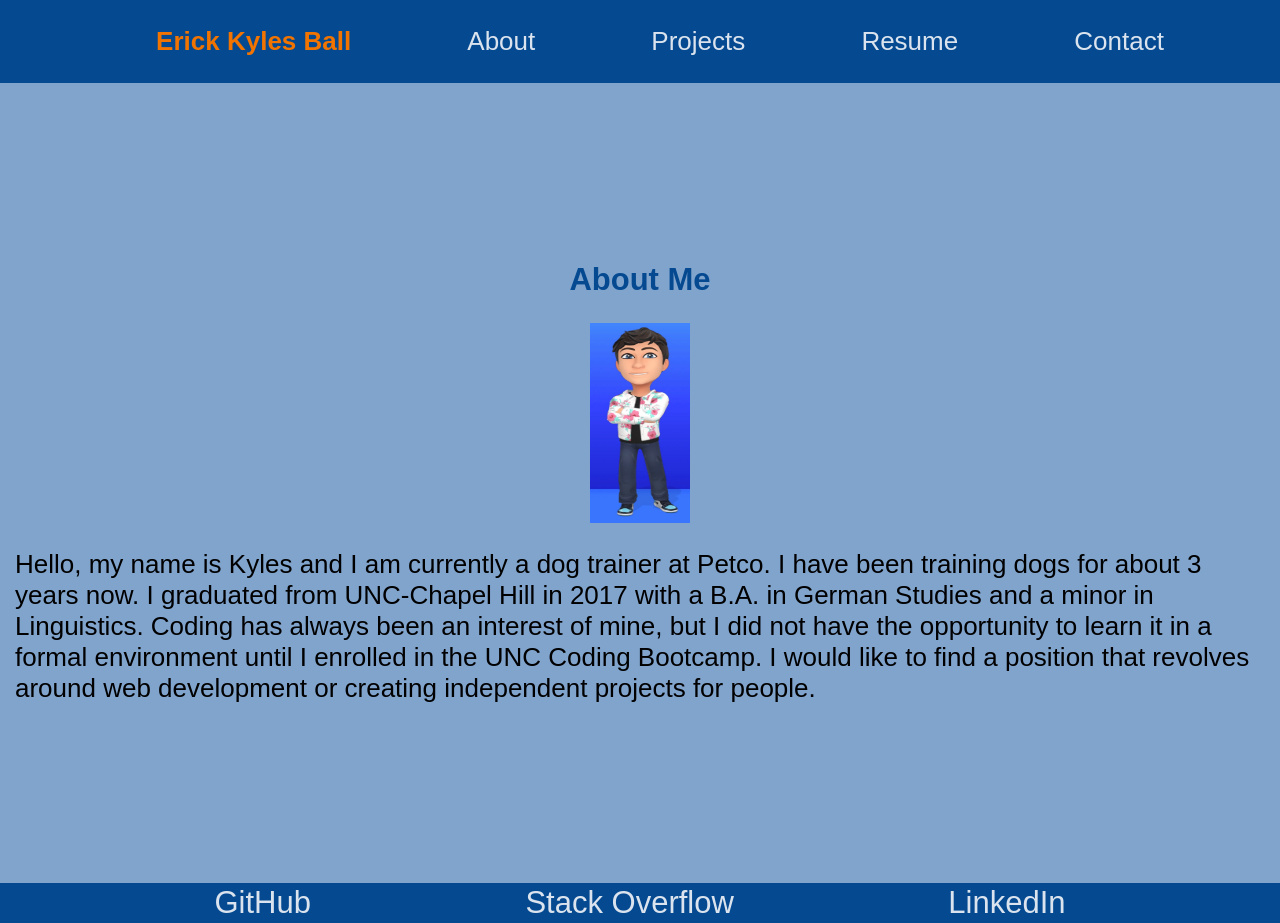
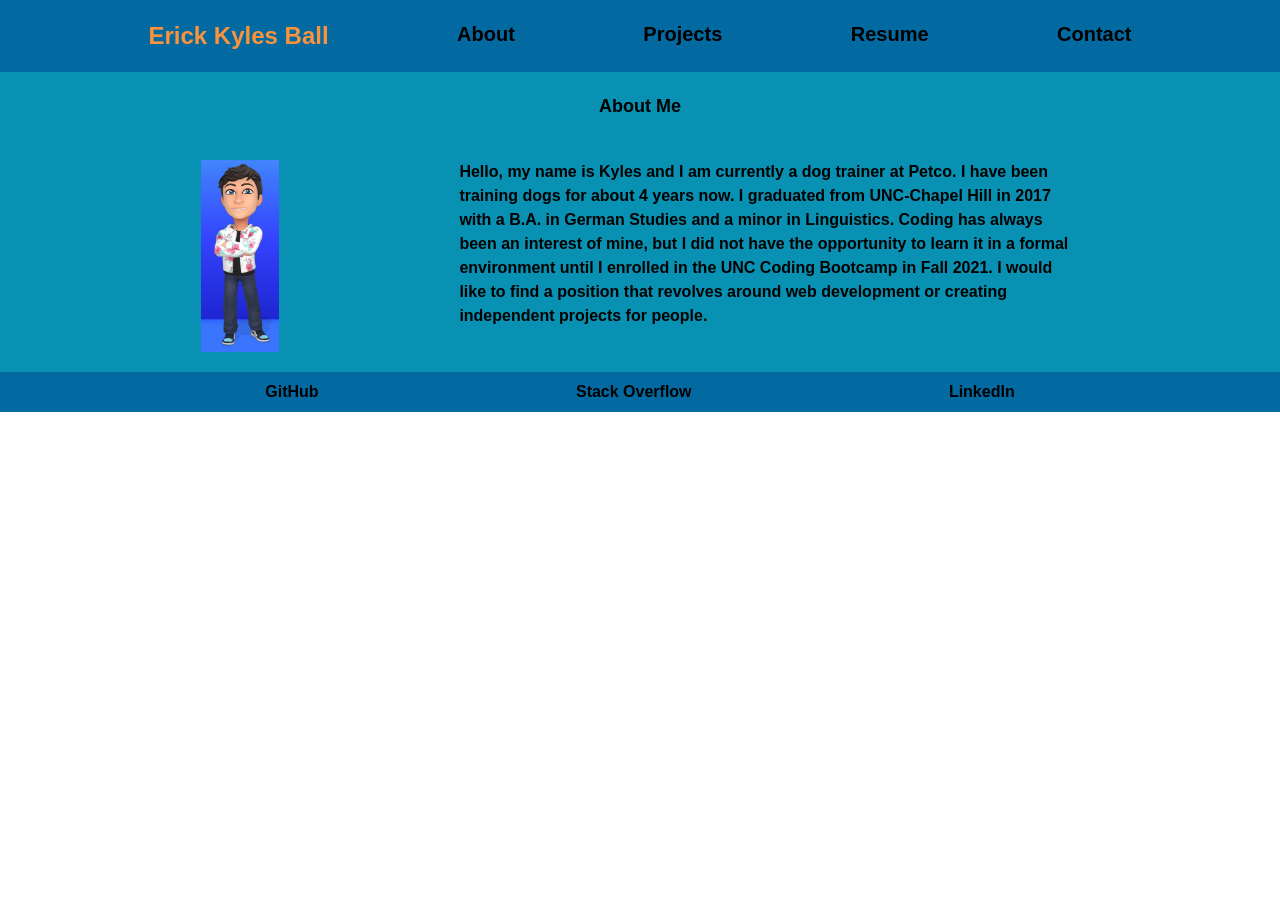
Before and after one commit to ekball/C20-React-Portfolio, a React (Create React App) app: page / in a window 1280 px wide. After the commit the page ends 800 px from the top, so only its background shows below. Built offline with nearby package versions, Linux system fonts and the light colour scheme.

Commit message:
fixed the navtabs and the about page

```diff
--- a/package.json
+++ b/package.json
@@ -39,6 +39,9 @@
     ]
   },
   "devDependencies": {
-    "gh-pages": "^3.2.3"
+    "autoprefixer": "^10.4.4",
+    "gh-pages": "^3.2.3",
+    "postcss": "^8.4.12",
+    "tailwindcss": "^3.0.24"
   }
 }
--- /dev/null
+++ b/postcss.config.js
@@ -0,0 +1,6 @@
+module.exports = {
+  plugins: {
+    tailwindcss: {},
+    autoprefixer: {},
+  },
+}
--- a/src/components/About/index.js
+++ b/src/components/About/index.js
@@ -3,17 +3,24 @@ import Avatar from '../../assets/images/avatar.jpeg';
 
 function About() {
   return (
-    <section className='about-section'>
 
-      <h1 id="about" className="about-title">About Me</h1>
+    <section className='about-section flex-wrap flex justify-center align-center bg-cyan-600'>
 
-      <img src={Avatar}/>
+      <h1 id="about" className="about-title text-lg p-5">About Me</h1>
 
-      <p>
-            Hello, my name is Kyles and I am currently a dog trainer at Petco. I have been training dogs for about 3 years now. I graduated from UNC-Chapel Hill in 2017 with a B.A. in German Studies and a minor in Linguistics.
-            Coding has always been an interest of mine, but I did not have the opportunity to learn it in a formal environment until I enrolled in the UNC Coding Bootcamp.
+      <div className='flex justify-evenly align-center p-5'>
+
+      <img src={Avatar} className='h-48'/>
+
+      <p className='flex flex-wrap w-1/2'>
+            Hello, my name is Kyles and I am currently a dog trainer at Petco. I have been training dogs for about 4 years now. I graduated from UNC-Chapel Hill in 2017 with a B.A. in German Studies and a minor in Linguistics.
+            Coding has always been an interest of mine, but I did not have the opportunity to learn it in a formal environment until I enrolled in the UNC Coding Bootcamp in Fall 2021.
             I would like to find a position that revolves around web development or creating independent projects for people.
       </p>
+
+
+      </div>
+
 
     </section>
   );
--- a/src/components/Footer/index.js
+++ b/src/components/Footer/index.js
@@ -3,13 +3,14 @@ import React from "react";
 function Footer() {
 
     return(
-        <div className="footer-section">
 
-            <a href='https://github.com/ekball' className="footer-link">GitHub</a>
+        <div className="footer-section flex justify-evenly content-center bg-sky-700 p-2">
 
-            <a href='https://stackexchange.com/users/22776564/ekball' className="footer-link">Stack Overflow</a>
+            <a href='https://github.com/ekball' className="footer-link hover:text-orange-400">GitHub</a>
 
-            <a href='https://www.linkedin.com/in/kyles-ball' className="footer-link">LinkedIn</a>
+            <a href='https://stackexchange.com/users/22776564/ekball' className="footer-link hover:text-orange-400">Stack Overflow</a>
+
+            <a href='https://www.linkedin.com/in/kyles-ball' className="footer-link hover:text-orange-400">LinkedIn</a>
 
         </div>
     );
--- a/src/components/NavTabs/index.js
+++ b/src/components/NavTabs/index.js
@@ -3,14 +3,16 @@ import React from 'react';
 function NavTabs({ currentPage, handlePageChange }) {
   return (
 
-    <ul className="nav nav-tabs">
+    <div className='bg-sky-700 p-5'>
 
-      <li>
-        <h2 className='name'>Erick Kyles Ball</h2>
+    <ul className="nav nav-tabs flex justify-evenly">
+
+      <li className='name text-orange-400 flex text-2xl'>
+        <h2>Erick Kyles Ball</h2>
       </li>
 
       {/*  navigation tab to the about section */}
-      <li >
+      <li className='hover:text-orange-400 text-xl'>
         <a
           href="#about"
           onClick={() => handlePageChange('About')}
@@ -23,7 +25,7 @@ function NavTabs({ currentPage, handlePageChange }) {
       </li>
 
       {/*  navigation tab to the projects section */}
-      <li >
+      <li className='hover:text-orange-400 text-xl'>
         <a
           href="#projects"
           onClick={() => handlePageChange('Projects')}
@@ -36,7 +38,7 @@ function NavTabs({ currentPage, handlePageChange }) {
       </li>
 
       {/*  navigation tab to the resume section */}
-      <li >
+      <li className='hover:text-orange-400 text-xl'>
         <a
           href="#resume"
           onClick={() => handlePageChange('Resume')}
@@ -49,7 +51,7 @@ function NavTabs({ currentPage, handlePageChange }) {
       </li>
 
       {/*  navigation tab to the contact section */}
-      <li >
+      <li className='hover:text-orange-400 text-xl'>
         <a
           href="#contact"
           // when the contact button is clicked, re-render the page with the info from the contact component
@@ -62,6 +64,8 @@ function NavTabs({ currentPage, handlePageChange }) {
 
       </li>
     </ul>
+
+    </div>
   );
 }
 
--- a/src/components/Projects/index.js
+++ b/src/components/Projects/index.js
@@ -20,8 +20,17 @@ function Projects () {
             <div>
 
                 <div className='projects-titles-top'>
+                    <div>
                     <h2>Movie Match</h2>
+                    <p>MOVIE MATCH DESCRIPTION</p>
+
+                    </div>
+
+                    <div>
                     <h2>Media Gems</h2>
+                    <p>MEDIA GEMS DESCRIPTION</p>
+                    </div>
+
                 </div>
 
                 <div className='projects-top-row'>
@@ -104,8 +113,15 @@ function Projects () {
                 </div>
 
                 <div className='projects-titles-middle'>
+                    <div>
                     <h2>Weather Dashboard</h2>
+                    <p>WEATHER DASHBOARD DESCRIPTION</p>
+                    </div>
+
+                    <div>
                     <h2>README Generator</h2>
+                    <p>README GENERATOR DESCRIPTION</p>
+                    </div>
                 </div>
 
                 <div className='projects-middle-row'>
@@ -183,8 +199,16 @@ function Projects () {
                 </div>
 
                 <div className='projects-titles-bottom'>
-                    <h2>Note Taker</h2>
+                    <div>
+                        <h2>PokeBuff</h2>
+                        <p>POKEBUFF DESCRIPTION</p>
+                    </div>
+
+                    <div>
                     <h2>Password Generator</h2>
+                    <p>PASSWORD GENERATOR DESCRIPTION</p>
+                    </div>
+
                 </div>
 
                 <div className='projects-bottom-row'>
--- a/src/index.css
+++ b/src/index.css
@@ -1,3 +1,7 @@
+@tailwind base;
+@tailwind components;
+@tailwind utilities;
+
 body {
   margin: 0;
   font-family: fantasy, -apple-system, BlinkMacSystemFont, 'Segoe UI', 'Roboto', 'Oxygen',
@@ -5,8 +9,10 @@ body {
     sans-serif;
   -webkit-font-smoothing: antialiased;
   -moz-osx-font-smoothing: grayscale;
+  font-weight: 700;
 }
 
+/*
 code {
   font-family: source-code-pro, Menlo, Monaco, Consolas, 'Courier New',
     monospace;
@@ -34,7 +40,6 @@ body{
   align-items: center;
   justify-content: left;
   flex-wrap: wrap;
-  /* text-decoration: underline; */
   font-size: calc(10px + 2vmin);
 }
 
@@ -69,8 +74,7 @@ body{
 img {
   display: flex;
   flex-wrap: wrap;
-  /* height: calc(20px + 35vmin);
-  width:  calc(5px + 35vmin); */
+
   height: 200px;
   width: 100px;
 }
@@ -261,6 +265,15 @@ button:hover {
   text-decoration: underline;
   cursor: pointer;
 }
+.projects-titles-top p, .projects-titles-middle p, .projects-titles-bottom p{
+  display: flex;
+  flex-direction: row;
+  justify-content: space-around;
+  margin: 5px;
+  text-decoration: none;
+  font-size: calc(10px + 2vmin);
+  flex-wrap: wrap;
+}
 
 .projects-titles-top, .projects-titles-middle, .projects-titles-bottom {
   display: flex;
@@ -328,8 +341,7 @@ button:hover {
   img {
     display: flex;
     flex-wrap: wrap;
-    /* height: calc(20px + 35vmin);
-    width:  calc(5px + 35vmin); */
+
     height: 200px;
     width: 100px;
   }
@@ -564,7 +576,6 @@ button:hover {
   align-items: center;
   justify-content: left;
   flex-wrap: wrap;
-  /* text-decoration: underline; */
   font-size: calc(10px + 2vmin);
 }
 
@@ -598,8 +609,7 @@ button:hover {
 img {
   display: flex;
   flex-wrap: wrap;
-  /* height: calc(20px + 35vmin);
-  width:  calc(5px + 35vmin); */
+
   height: 200px;
   width: 100px;
 }
@@ -801,4 +811,14 @@ button:hover {
   flex-wrap: wrap;
 }
 
+.projects-titles-top p, .projects-titles-middle p, .projects-titles-bottom p{
+  display: flex;
+  flex-direction: row;
+  justify-content: space-around;
+  margin: 5px;
+  text-decoration: underline;
+  font-size: calc(10px + 2vmin);
+  flex-wrap: wrap;
 }
+
+} */
--- /dev/null
+++ b/tailwind.config.js
@@ -0,0 +1,7 @@
+module.exports = {
+  content: ["./src/**/*.{js,jsx,ts,tsx}"],
+  theme: {
+    extend: {},
+  },
+  plugins: [],
+}
```
Also changed, not shown: 1 other file (tests, documents, lock files or other folders).
